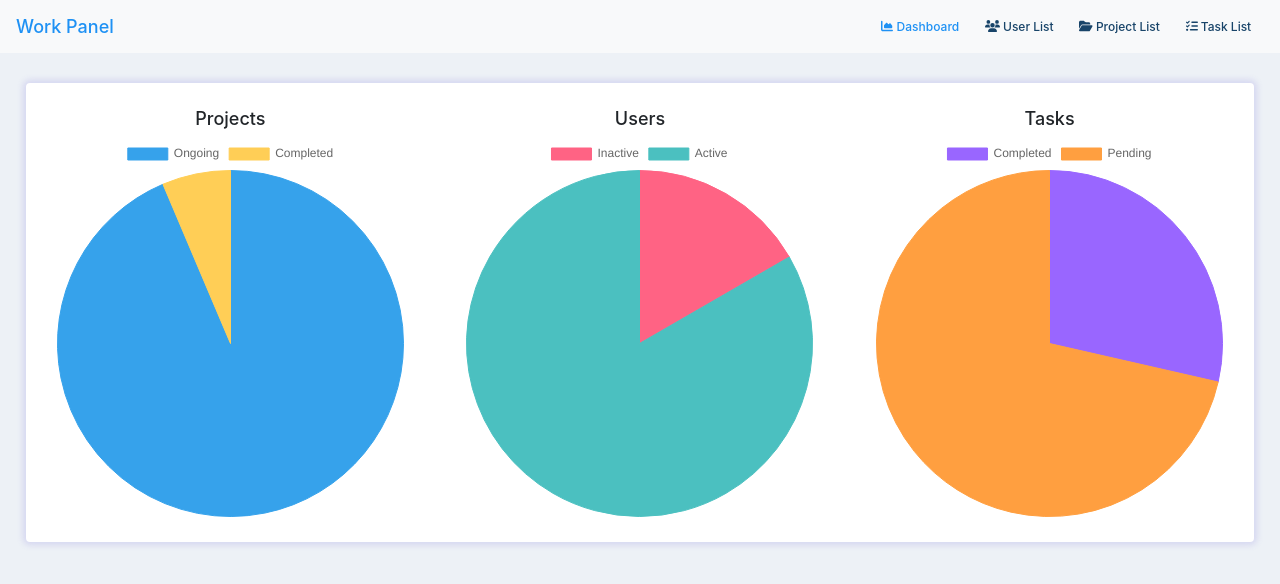
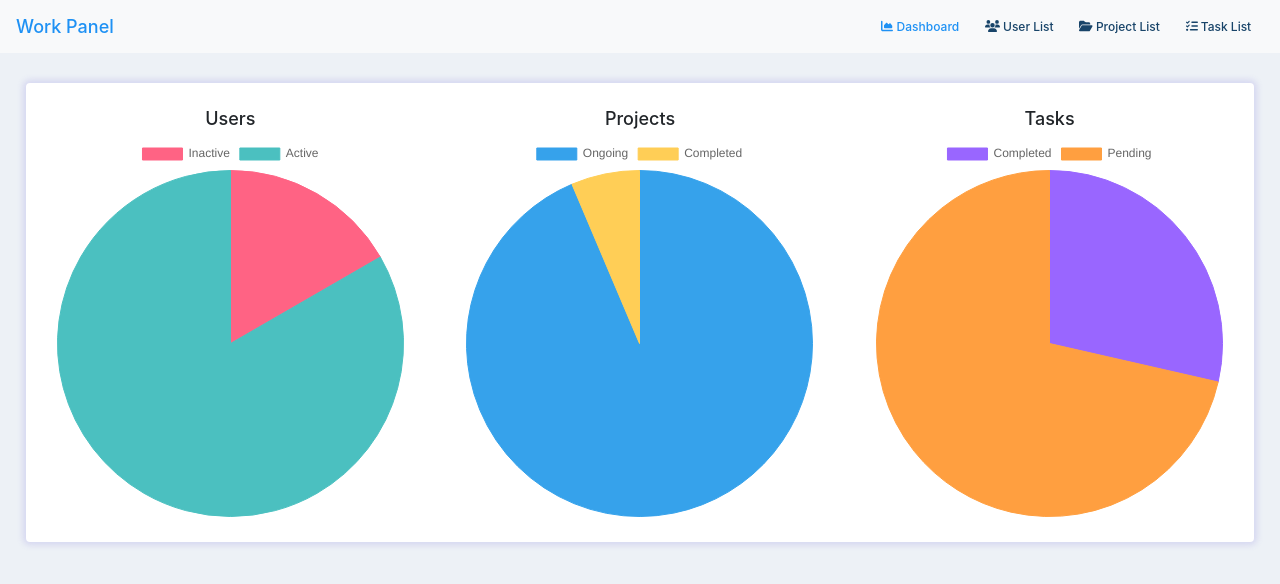
Before and after one commit to NelsonFrancis/work-panel, a React (Create React App) app: page / in a window 1280 px wide. Shown: the top 584 px of the page. Built offline with nearby package versions, Linux system fonts and the light colour scheme.

Commit message:
Dashboard - user chart and project chart rearranged

```diff
--- a/src/components/Dashboard.js
+++ b/src/components/Dashboard.js
@@ -65,13 +65,13 @@ const Dashboard = () => {
   return (
     <div className='section'>
      <div className='row'>
+     <div className='col-md-4'>
+        <h2 className='dashboard-hd'>Users</h2>
+        <Pie data={users} />
+      </div>
       <div className='col-md-4'>
         <h2 className='dashboard-hd'>Projects</h2>
         <Pie data={projects} />
-      </div>
-      <div className='col-md-4'>
-        <h2 className='dashboard-hd'>Users</h2>
-        <Pie data={users} />
       </div>
       <div className='col-md-4'>
         <h2 className='dashboard-hd'>Tasks</h2>
```
